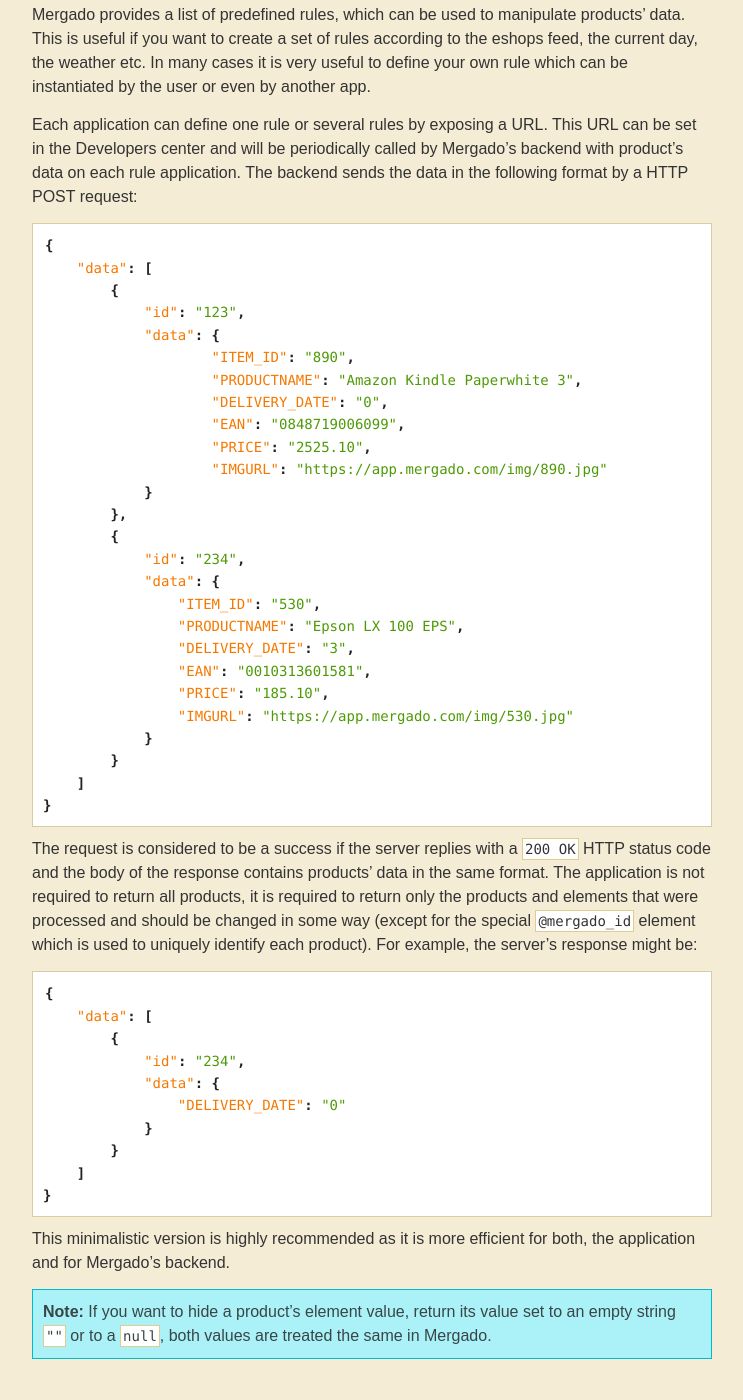
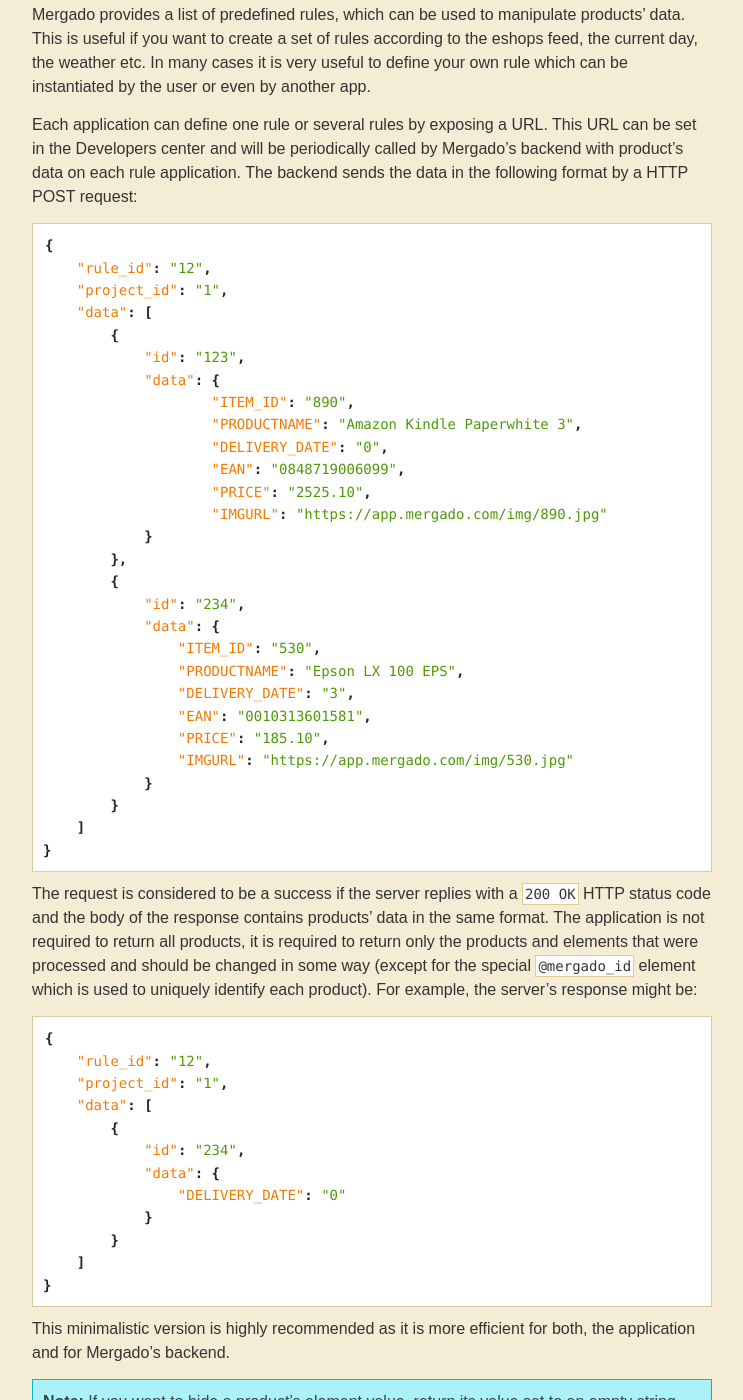
Before and after one commit to michalwiglasz/docs, a Jekyll site: the page built from _posts/2016-04-08-defining-new-rules.md, in a window 1280 px wide and 1400 px high, scrolled down 828 px. Shown: the whole window, without its empty margins (408-1151 px from the left). Built offline with Jekyll 4.4.1, drawn with Linux system fonts in a browser that asks for light colours.

Commit message:
Added more information to rule's API request/response.

````diff
--- a/_posts/2016-04-08-defining-new-rules.md
+++ b/_posts/2016-04-08-defining-new-rules.md
@@ -35,6 +35,8 @@ Each application can define one rule or several rules by exposing a URL. This UR
 
 ```json
 {
+    "rule_id": "12",
+    "project_id": "1",
     "data": [
         {
             "id": "123",
@@ -66,6 +68,8 @@ The request is considered to be a success if the server replies with a `200 OK`
 
 ```json
 {
+    "rule_id": "12",
+    "project_id": "1",
     "data": [
         {
             "id": "234",
````
